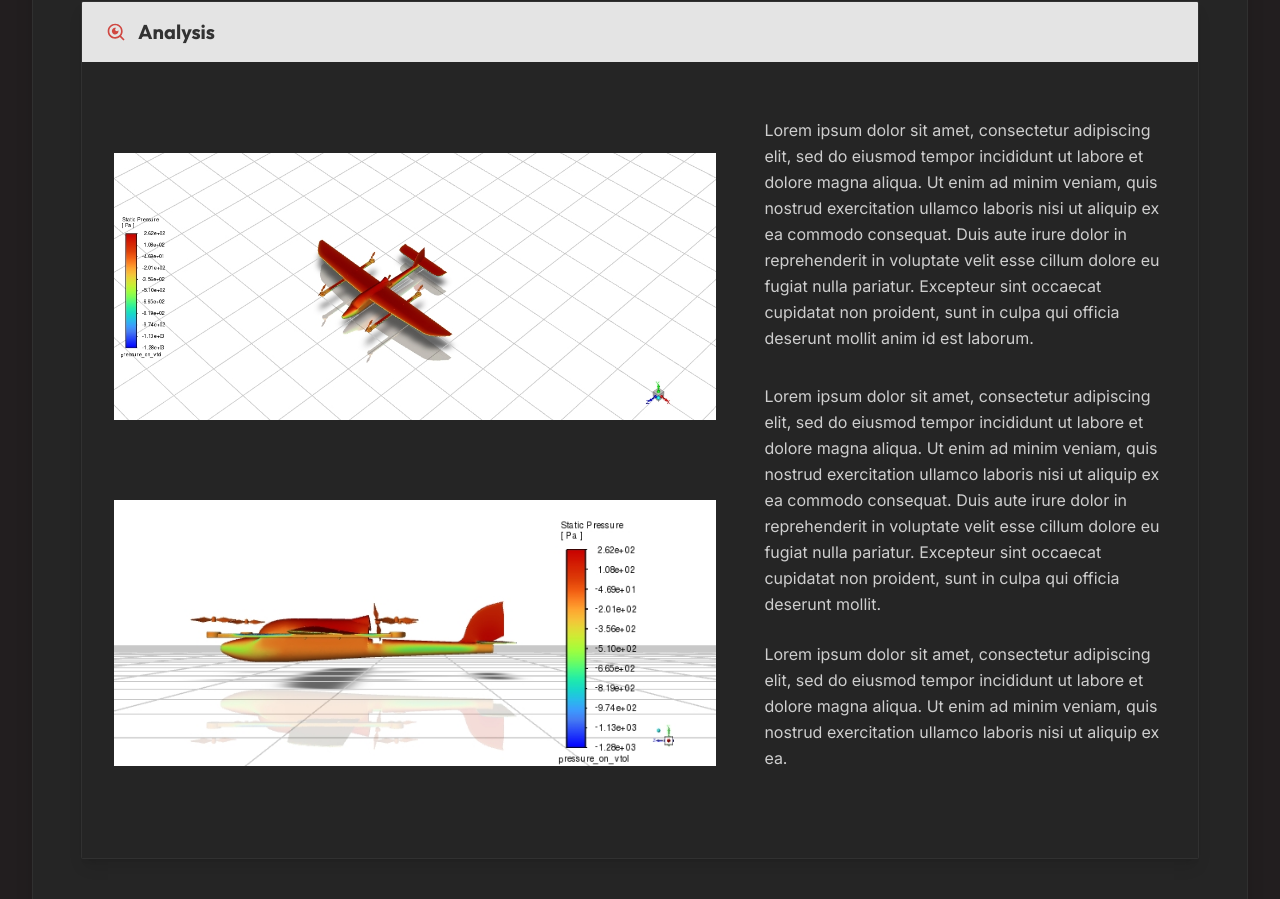
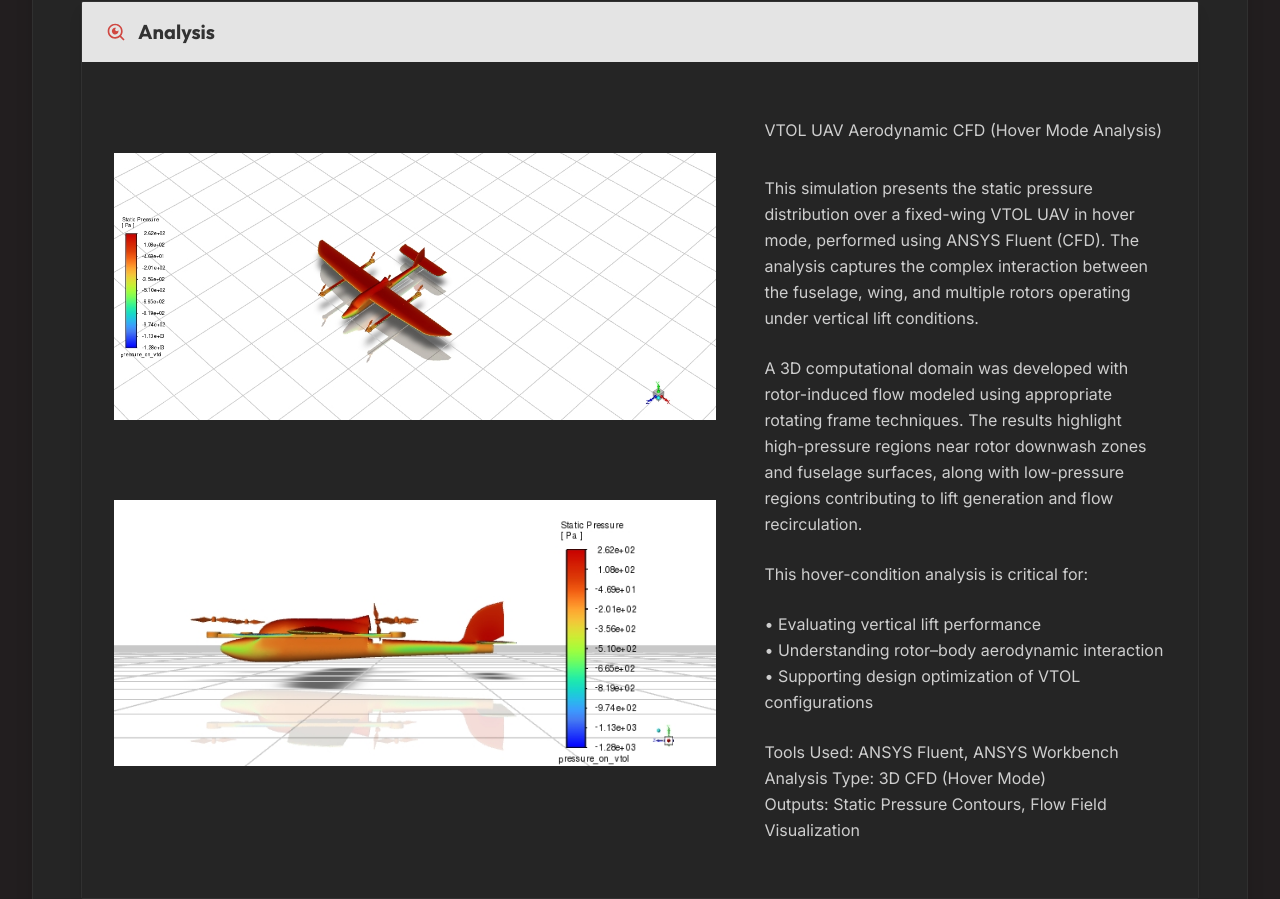
Before and after one commit to staraptor-cuet/staraptor-cuet-portfolio, a Next.js app: page /aircraft in a window 1280 px wide. Shown: the part 2700-3599 px from the top of the page. Built offline with nearby package versions, Linux system fonts and the light colour scheme.

Commit message:
Enhance analysis section with CFD details
Updated the analysis section to include detailed CFD analysis information for a VTOL UAV in hover mode, including simulation results and tools used.

```diff
--- a/app/aircraft/page.tsx
+++ b/app/aircraft/page.tsx
@@ -156,6 +156,7 @@ export default function AircraftPage() {
     <h3 className="text-title-box">Analysis</h3>
   </div>
   <div className="py-[55px] px-8 grid grid-cols-1 lg:grid-cols-[1.5fr_1fr] items-start gap-x-12 gap-y-6 lg:gap-y-12 bg-[#252525]">
+
     <div className="flex flex-col gap-1 lg:gap-2">
       {[
         { src: '/images/analysis-img-2.png', alt: 'CFD Analysis 2' },
@@ -164,18 +165,46 @@ export default function AircraftPage() {
         <div key={i} className="relative aspect-[16/9] w-full group overflow-hidden cursor-zoom-in rounded-sm">
           <Image src={img.src} alt={img.alt} fill className="object-contain transition-transform duration-500 group-hover:scale-105" />
           <div className="absolute inset-0 bg-black/0 group-hover:bg-black/40 transition-all duration-400 flex items-center justify-center">
-                    <span className="text-white text-xs font-bold uppercase tracking-widest opacity-0 group-hover:opacity-100 transition-opacity duration-300 bg-[#D04741]/80 px-3 py-1.5 rounded">View Analysis</span>
+            <span className="text-white text-xs font-bold uppercase tracking-widest opacity-0 group-hover:opacity-100 transition-opacity duration-300 bg-[#D04741]/80 px-3 py-1.5 rounded">
+              View Analysis
+            </span>
           </div>
         </div>
       ))}
     </div>
+
     <div className="flex flex-col gap-8 justify-start">
-              <p className="text-body">Lorem ipsum dolor sit amet, consectetur adipiscing elit, sed do eiusmod tempor incididunt ut labore et dolore magna aliqua. Ut enim ad minim veniam, quis nostrud exercitation ullamco laboris nisi ut aliquip ex ea commodo consequat. Duis aute irure dolor in reprehenderit in voluptate velit esse cillum dolore eu fugiat nulla pariatur. Excepteur sint occaecat cupidatat non proident, sunt in culpa qui officia deserunt mollit anim id est laborum.</p>
+      <p className="text-body">
+        VTOL UAV Aerodynamic CFD (Hover Mode Analysis)
+      </p>
+
       <div className="flex flex-col gap-6">
-                <p className="text-body">Lorem ipsum dolor sit amet, consectetur adipiscing elit, sed do eiusmod tempor incididunt ut labore et dolore magna aliqua. Ut enim ad minim veniam, quis nostrud exercitation ullamco laboris nisi ut aliquip ex ea commodo consequat. Duis aute irure dolor in reprehenderit in voluptate velit esse cillum dolore eu fugiat nulla pariatur. Excepteur sint occaecat cupidatat non proident, sunt in culpa qui officia deserunt mollit.</p>
-                <p className="text-body">Lorem ipsum dolor sit amet, consectetur adipiscing elit, sed do eiusmod tempor incididunt ut labore et dolore magna aliqua. Ut enim ad minim veniam, quis nostrud exercitation ullamco laboris nisi ut aliquip ex ea.</p>
+        <p className="text-body">
+          This simulation presents the static pressure distribution over a fixed-wing VTOL UAV in hover mode, performed using ANSYS Fluent (CFD). The analysis captures the complex interaction between the fuselage, wing, and multiple rotors operating under vertical lift conditions.
+        </p>
+
+        <p className="text-body">
+          A 3D computational domain was developed with rotor-induced flow modeled using appropriate rotating frame techniques. The results highlight high-pressure regions near rotor downwash zones and fuselage surfaces, along with low-pressure regions contributing to lift generation and flow recirculation.
+        </p>
+
+        <p className="text-body">
+          This hover-condition analysis is critical for:
+        </p>
+
+        <p className="text-body">
+          • Evaluating vertical lift performance <br />
+          • Understanding rotor–body aerodynamic interaction <br />
+          • Supporting design optimization of VTOL configurations
+        </p>
+
+        <p className="text-body">
+          Tools Used: ANSYS Fluent, ANSYS Workbench <br />
+          Analysis Type: 3D CFD (Hover Mode) <br />
+          Outputs: Static Pressure Contours, Flow Field Visualization
+        </p>
       </div>
     </div>
+
   </div>
 </motion.div>
 
```
Lines whose indentation alone changed are shown as unchanged.
